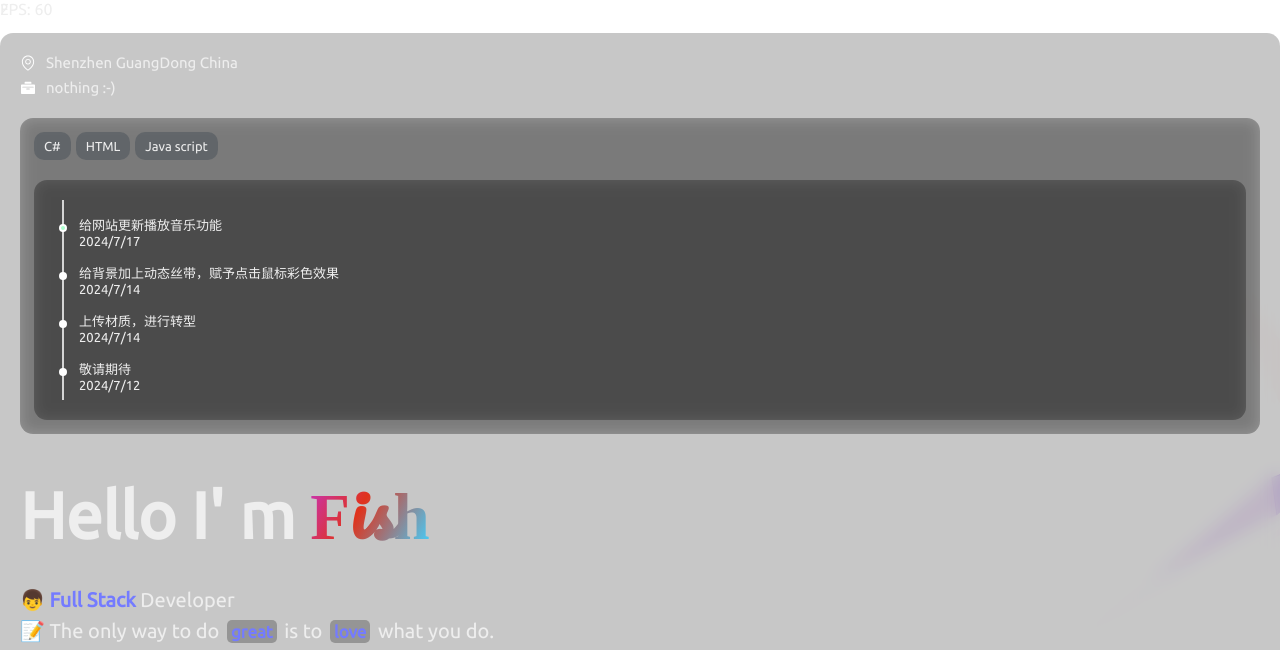
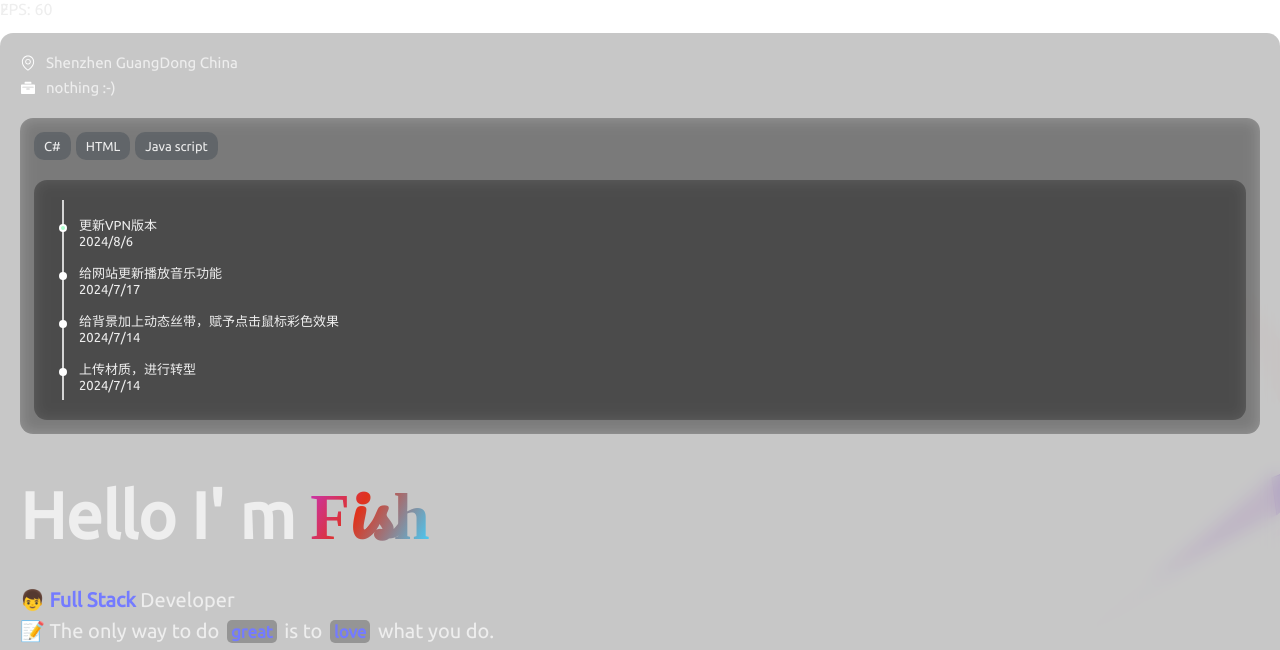
Before and after one commit to Chifishfish/Chifishfish.github.io, a plain HTML site: page index.html in a window 1280 px wide. Shown: the top 650 px of the page. Drawn offline with Linux system fonts and the light colour scheme; a script that the page names is missing.

Commit message:
Update index.html

```diff
--- a/index.html
+++ b/index.html
@@ -463,6 +463,11 @@
 				<ul id="line">
 					 <li>
 						<div class="focus"></div>
+						<div>更新VPN版本</div>
+						<div>2024/8/6</div>
+					 </li>
+					 <li>
+						<div class="focus"></div>
 						<div>给网站更新播放音乐功能</div>
 						<div>2024/7/17</div>
 					</li>
@@ -596,7 +601,7 @@
 							<img src="./static/img/YouTube.png" alt="">
 						</div>
 
-					</a><a class="projectItem a" target="_blank" href="https://chifishfish.lanzouw.com/iM9Bb24f0xuf">
+					</a><a class="projectItem a" target="_blank" href="https://chifishfish.lanzouw.com/i8FIx26qfuni">
 						<div class="projectItemLeft">
 							<h1>🚀为了顺利访问此站</h1>
 							<p>🚀记得填写邀请码:rQqnivbFJK</p>
```
